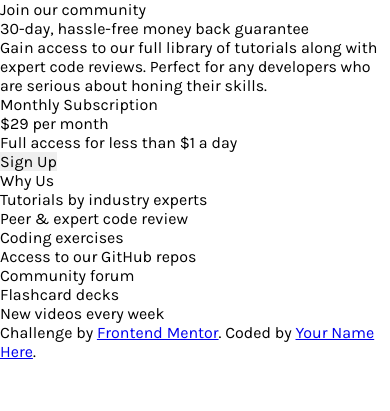
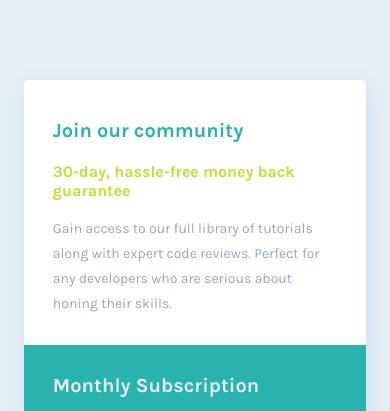
Before and after one commit to NatClamp/frontend-mentor-single-price-grid-component, a website: page index.html in a window 390 px wide. Shown: the top 411 px of the page. Drawn offline with Linux system fonts and the light colour scheme.

Commit message:
feat: mobile-first styling complete

```diff
--- a/index.html
+++ b/index.html
@@ -13,7 +13,7 @@
 <link href="https://fonts.googleapis.com/css2?family=Karla:wght@400;700&display=swap" rel="stylesheet">
 </head>
 <body>
-  <div>
+  <main>
     <section class="join">
       <h1>Join our community</h1>
       <h2>30-day, hassle-free money back guarantee</h2>
@@ -21,7 +21,7 @@
     </section>
     <section class="subscription">
       <h2>Monthly Subscription</h2>
-      <h3><span>&dollar;29</span> per month</h3>
+      <h3>&dollar;29 <span>per month</span></h3>
       <p>Full access for less than &dollar;1 a day</p>
       <button>Sign Up</button>
     </section>
@@ -37,15 +37,11 @@
         <li>New videos every week</li>
       </ul>
     </section>
-  </div>
-
-
-
-
+  </main>
   <footer>
     <p class="attribution">
       Challenge by <a href="https://www.frontendmentor.io?ref=challenge" target="_blank">Frontend Mentor</a>.
-      Coded by <a href="#">Your Name Here</a>.
+      Coded by <a href="https://natalieclamp.com">Natalie Clamp</a>.
     </p>
   </footer>
 </body>
--- a/scss/styles.scss
+++ b/scss/styles.scss
@@ -6,6 +6,7 @@ $desktop: 1440px;
 // // Colours
 // // // Primary
 $cyan: hsl(179, 62%, 43%);
+$lighterCyan: #4ABEBD;
 $brightYellow: hsl(71, 73%, 54%);
 // // // Neutral
 $lightGray: hsl(204, 43%, 93%);
@@ -37,4 +38,101 @@ a:hover {
 body {
   font-size: 16px;
   font-family: 'Karla', sans-serif;
+  background-color: $lightGray;
 }
+
+main {
+  margin: 5em 1.5em;
+  box-shadow: 2px 7px 25px -5px darken($lightGray, 10%);
+}
+
+.join {
+  background-color: #fff;
+  border-top-left-radius: 5px;
+  border-top-right-radius: 5px;
+  padding: 1.8em;
+
+  h1 {
+    font-size: 20px;
+    color: $cyan;
+    font-weight: 700;
+    margin-top: 0.5em;
+    margin-bottom: 1em;
+  }
+
+  h2 {
+    color: $brightYellow;
+    font-weight: 700;
+    margin-bottom: 1em;
+  }
+
+  p {
+    color:$grayishBlue;
+    line-height: 1.8;
+    font-size: 14px;
+  }
+}
+
+.subscription {
+  padding: 1.8em;
+  background-color: $cyan;
+  color: $lightGray;
+
+  h2 {
+    font-size: 20px;
+    font-weight: 700;
+    margin-bottom: 1em;
+  }
+
+  h3 {
+    font-size: 34px;
+    font-weight: 700;
+    color: $lightGray;
+    margin-bottom: 0.5em;
+
+    span {
+      color: rgba($lightGray, 0.8);
+      font-size: 18px;
+      font-weight: 400;
+    }
+  }
+
+  p {
+    margin-bottom: 2em;
+  }
+
+  button {
+    background-color: $brightYellow;
+    padding: 0.8em;
+    width: 100%;
+    border-radius: 5px;
+    color: #fff;
+    font-size: 17px;
+    box-shadow: 2px 7px 25px 0px darken($cyan, 8%);
+  }
+}
+
+  .whyUs {
+    background-color: $lighterCyan;
+    color: $lightGray;
+    padding: 1.8em;
+    border-bottom-left-radius: 5px;
+    border-bottom-right-radius: 5px;
+
+    h2 {
+      font-size: 20px;
+      font-weight: 700;
+      margin-bottom: 1em;
+    }
+
+    li {
+      font-size: 15px;
+      color: rgba($lightGray, 0.8);
+      padding: 0.1em 0;
+    }
+
+  }
+
+footer {
+  margin: 5em 2em 1em 2em;
+}
```
Also changed, not shown: css/styles.css.
